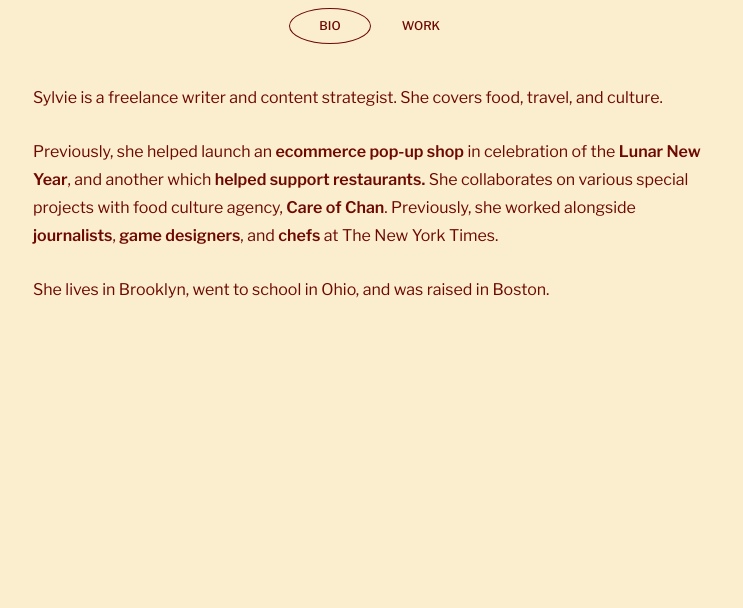
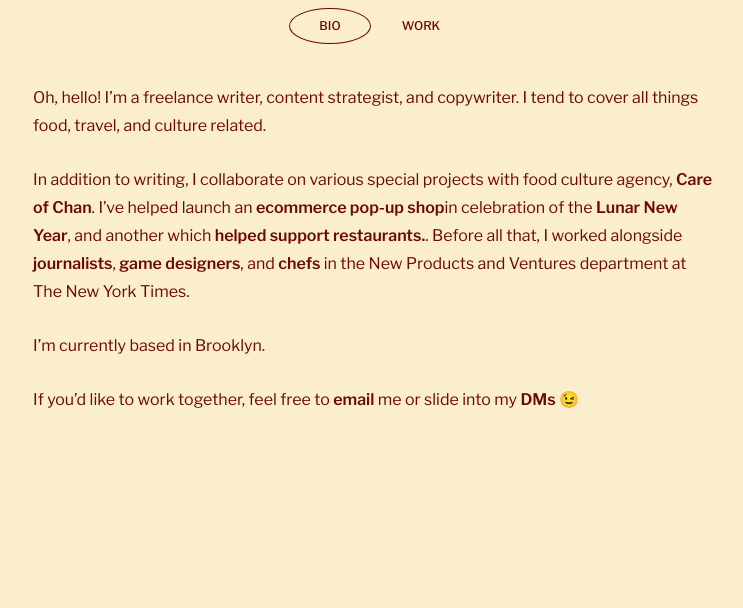
Before and after one commit to mattbasile/sylvieflorman.com, a plain HTML site: page index.html in a window 1280 px wide. Shown: the part 114-722 px from the top of the page, without its empty margins (265-1008 px from the left). Drawn offline with nearby package versions, Linux system fonts and the light colour scheme.

Commit message:
updating bio

```diff
--- a/css/main.css
+++ b/css/main.css
@@ -110,7 +110,10 @@ main{
 }
 .clip{
   text-decoration: none;
-  font-weight: 600;
+  font-weight: 400;
+}
+.clip:hover{
+  text-decoration: underline;
 }
 .clip-subheader{
   text-decoration: none;
@@ -123,7 +126,7 @@ main{
 }
 
 .publisher{
-  font-weight: 400;
+  font-weight: 200;
   text-decoration: none;
   font-style: italic;
 }
--- a/index.html
+++ b/index.html
@@ -45,10 +45,10 @@
 
   <main>
     <div class="about-bio">
-      <span>Sylvie is a freelance writer and content strategist. She covers food, travel, and culture.</span>
-      <span>Previously, she helped launch an <a class="about-links" target="_blank" href="https://shop.careofchan.com/">ecommerce pop-up shop</a> in celebration of the <a class="about-links" target="_blank" href="https://www.vogue.com/article/lunar-new-year-chinatown-sue-chan">Lunar New Year</a>, and another which <a class="about-links" target="_blank" href="https://www.nytimes.com/2020/04/06/dining/save-restaurants.html">helped support restaurants.</a> She collaborates on various special projects with food culture agency, <a class="about-links" target="_blank" href="https://www.careofchan.com/">Care of Chan</a>. Previously, she worked alongside <a class="about-links" target="_blank" href="https://www.nytimes.com/section/parenting">journalists</a>, <a class="about-links" target="_blank" href="https://www.nytimes.com/subscription/games?campaignId=98997&ds_c=71700000067180314&gclsrc=aw.ds">game designers</a>, and <a class="about-links" target="_blank" href="https://cooking.nytimes.com/">chefs</a> at The New York Times.</span>
-      <span>She lives in Brooklyn, went to school in Ohio, and was raised in Boston.</span>
-      <!-- <span>Check out her <a class="about-links" target="_blank" href="https://www.linkedin.com/in/sylvie-florman/">Linkedin</a> for further experience and details.</span> -->
+      <span>Oh, hello! I’m a freelance writer, content strategist, and copywriter. I tend to cover all things food, travel, and culture related.</span>
+      <span>In addition to writing, I collaborate on various special projects with food culture agency, <a class="about-links" target="_blank" href="https://www.careofchan.com/">Care of Chan</a>. I’ve helped launch an <a class="about-links" target="_blank" href="https://shop.careofchan.com/">ecommerce pop-up shop</a>in celebration of the <a class="about-links" target="_blank" href="https://www.vogue.com/article/lunar-new-year-chinatown-sue-chan">Lunar New Year</a>, and another which <a class="about-links" target="_blank" href="https://www.nytimes.com/2020/04/06/dining/save-restaurants.html">helped support restaurants.</a>. Before all that, I worked alongside <a class="about-links" target="_blank" href="https://www.nytimes.com/section/parenting">journalists</a>, <a class="about-links" target="_blank" href="https://www.nytimes.com/subscription/games?campaignId=98997&ds_c=71700000067180314&gclsrc=aw.ds">game designers</a>, and <a class="about-links" target="_blank" href="https://cooking.nytimes.com/">chefs</a>  in the New Products and Ventures department at The New York Times. </span>
+      <span>I’m currently based in Brooklyn.</span>
+      <span>If you’d like to work together, feel free to <a class="about-links" href="mailto:sylvie.florman@gmail.com">email</a> me or slide into my <a target="_blank" href="https://www.instagram.com/sylvieflo/?igshid=8agujrtzphpa" class="about-links">DMs</a> &#128521;</span>
     </div>
   </main>
   <footer>
```
